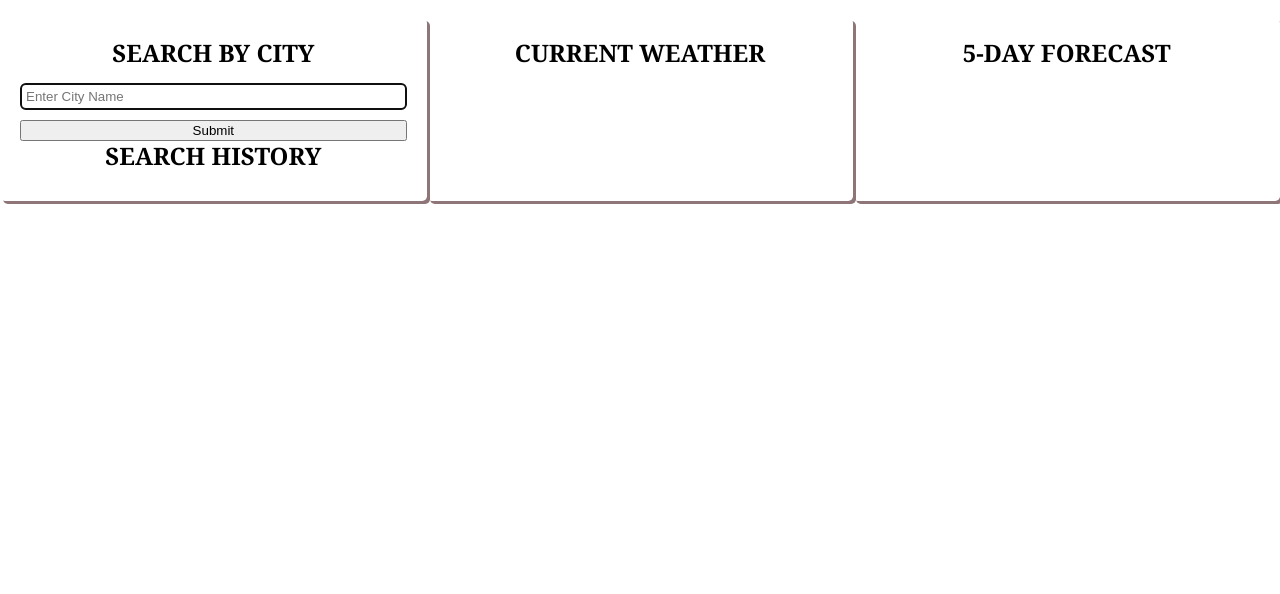
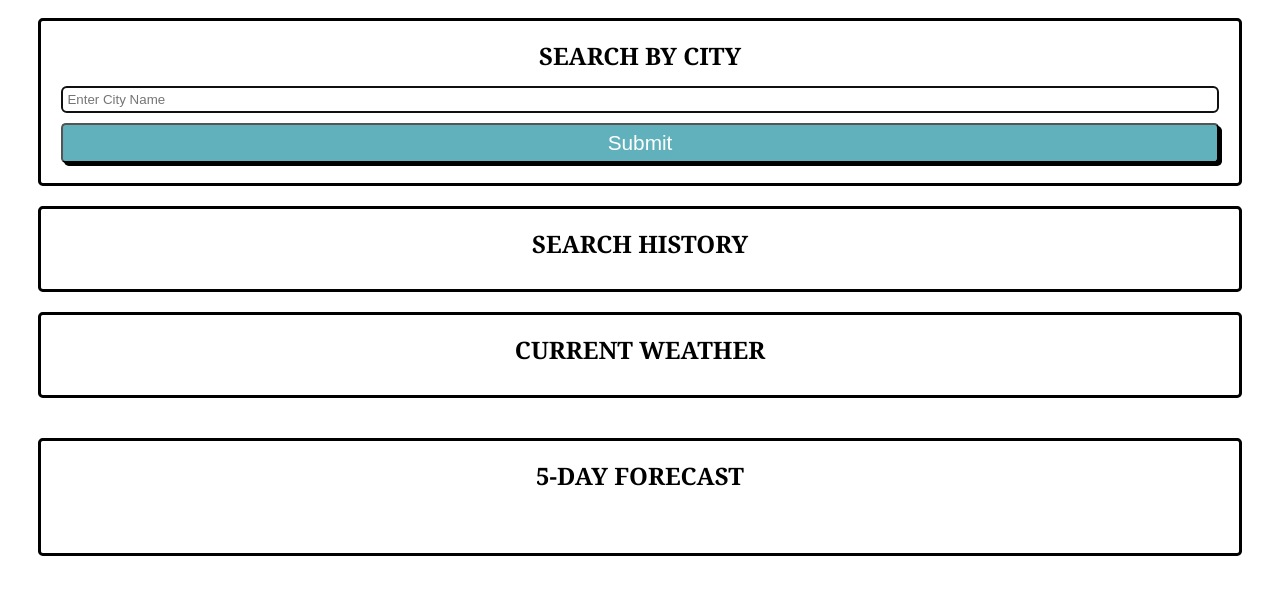
Before and after one commit to mcamarco/Weather-Dashboard, a plain HTML site: page index.html in a window 1280 px wide. Shown: the part 154-748 px from the top of the page. Drawn offline with nearby package versions, Linux system fonts and the light colour scheme.

Commit message:
updated styling

```diff
--- a/assets/css/style.css
+++ b/assets/css/style.css
@@ -5,6 +5,7 @@
   --light-dark: #8e7578;
   --dark: black;
   --border-radius: 0.3rem;
+  --border-style: solid;
 }
 
 * {
@@ -27,7 +28,6 @@ h1 {
   line-height: 1.25;
 }
 
-
 h2,
 h3,
 h4,
@@ -45,20 +45,18 @@ main {
 }
 
 /* Buttons */
-#btn {
+.btn {
   font-size: 1.3rem;
   text-decoration: none;
   padding: 6px 5px;
   width: 100%;
-  display: block;
-  margin: 5px 0;
+  /* display: block; */
+  /* margin: 5px 0; */
   border-radius: var(--border-radius);
   color: var(--primary);
-  border: none;
-  outline: none;
   background-color: var(--tertiary);
   box-shadow: 3px 3px var(--dark);
-  transform: translate(-1px, -1px);
+  /* transform: translate(-1px, -1px); */
 }
 
 .btn:hover {
@@ -84,8 +82,9 @@ main {
 .card {
   margin: 20px auto;
   width: 94%;
+  border-style: var(--border-style);
   border-radius: var(--border-radius);
-  box-shadow: 3px 3px var(--light-dark);
+  /* box-shadow: 3px 3px var(--light-dark); */
   padding: 20px;
 }
 
@@ -129,5 +128,5 @@ main {
 }
 
 .justify-center {
-  justify-content:
+  justify-content: center;
 }
--- a/assets/javascript/script.js
+++ b/assets/javascript/script.js
@@ -75,8 +75,7 @@ function getSearchHistoryBtn(city) {
 // append recent searches to page as buttons - on page load from local storage
 for (var i = 0; i < recentSearches.length; i++) {
     var cityNameButton = $("<button>");
-    cityNameButton.attr("class", "btn");
-    cityNameButton.removeClass("btn");
+    cityNameButton.addClass("btn btn-inline"); // Add classes "btn" and "btn-inline"
     cityNameButton.text(recentSearches[i]);
     $("#language-buttons").append(cityNameButton);
 
@@ -85,6 +84,7 @@ for (var i = 0; i < recentSearches.length; i++) {
         getCoord($(this).text());
     });
 }
+
 
 
 // get current weather
--- a/index.html
+++ b/index.html
@@ -20,10 +20,11 @@
         </div>
     </header>
 
-    <section class="flex-row justify-space-between">
-        <div class="card">
-            <div class="col-12 col-md-4">
+    <div class="row d-flex">
 
+        <!-- Search by city form -->
+        <div class="card col-md-4 p-3">
+            <div class="card-body">
                 <h3 class="card-header text-uppercase">Search By City</h3>
                 <form id="user-form" class="card-body">
                     <label class="form-label" for="cityName"></label>
@@ -32,35 +33,43 @@
                     <button type="submit" class="btn" id="submit"> Submit</button>
                 </form>
             </div>
+        </div>
 
-            <!-- TODO: Section for historyLocations, when you click on historyLocations button, that locations information replaces currentLocation  -->
-            <div class="col-12 col-md-4"></div>
-            <h3 class="card-header text-uppercase"> Search History </h3>
-            <div id="language-buttons" class="card-body">
+        <!-- Search History Buttons -->
+        <div class="card col-md-4 p-3">
+            <div class="card-body">
+                <h3 class="card-header text-uppercase">Search History</h3>
+                <div id="language-buttons" class="card-body">
+                    <!-- Existing code for the buttons goes here -->
+                </div>
             </div>
         </div>
 
         <!-- Section for Current City -->
-        <div class="card" id="current">
-            <h3 class="card-header text-uppercase"> Current Weather</h3>
+        <div class="card col-md-8 p-3">
+            <h3 class="card-header text-uppercase">Current Weather</h3>
+            <div id="current" class="card-body">
+                <!-- Content for current weather goes here -->
+            </div>
         </div>
 
+    </div>
 
-        <!-- Section for 5-day forecast -->
-        <!-- cards for each date with date, weather icon, temp wind and humidity -->
-        <div class="card">
-            <h3 class="card-header text-uppercase"> 5-Day Forecast </h3>
+    <!-- Section for 5-day forecast -->
+    <div class="card col-md-8 p-3">
+        <h3 class="card-header text-uppercase">5-Day Forecast</h3>
+        <div class="card-body">
             <p id="days"> </p>
+        </div>
+    </div>
 
-        </div>
-        </div>
-        <script src="https://code.jquery.com/jquery-3.5.1.min.js"></script>
-        <script src="./assets/javascript/script.js"></script>
-
-        </main>
+    <script src="https://code.jquery.com/jquery-3.5.1.min.js"></script>
+    <script src="./assets/javascript/script.js"></script>
 
 </body>
 
 <footer>
 
 </footer>
+
+</html>
```
